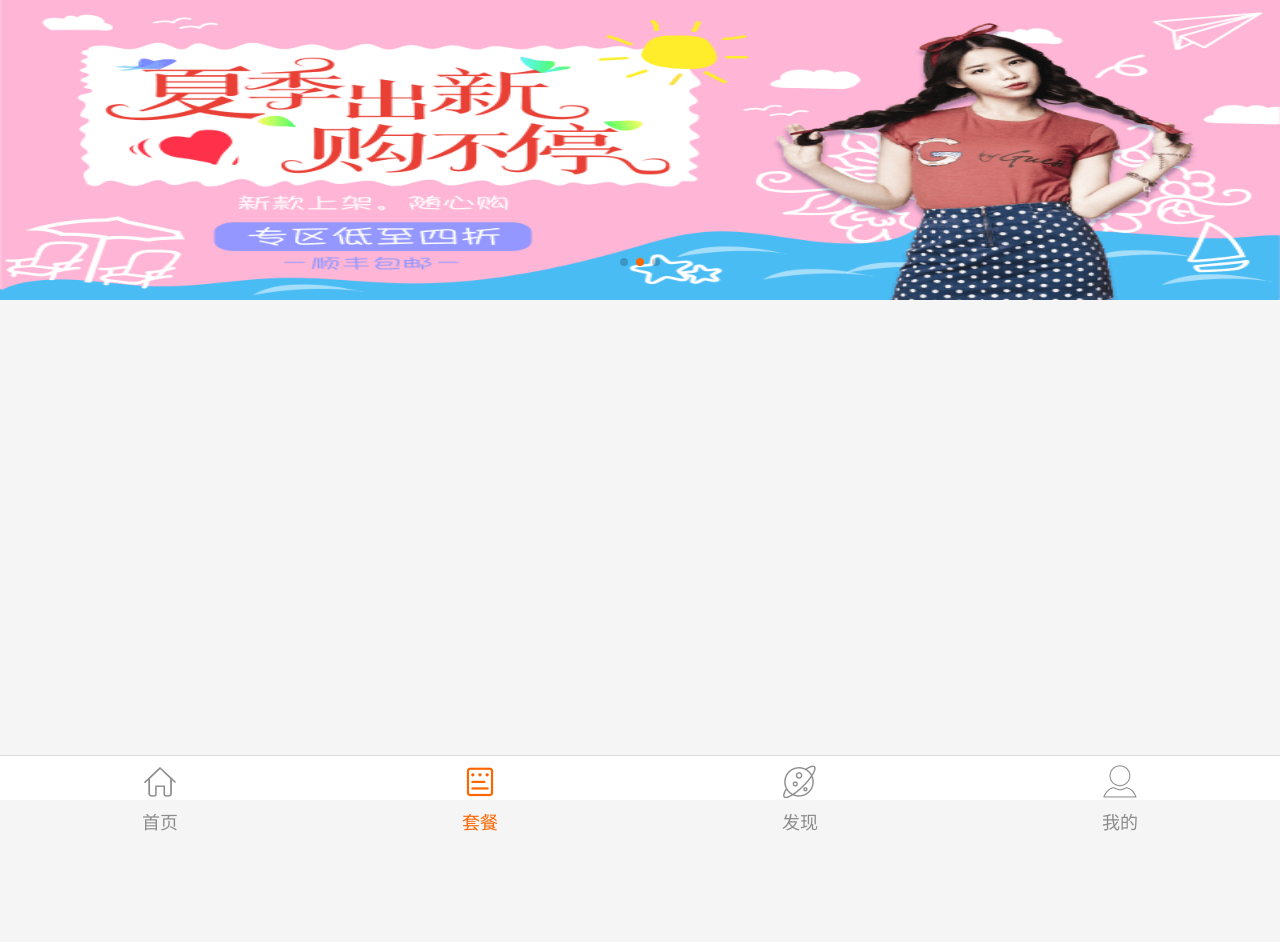
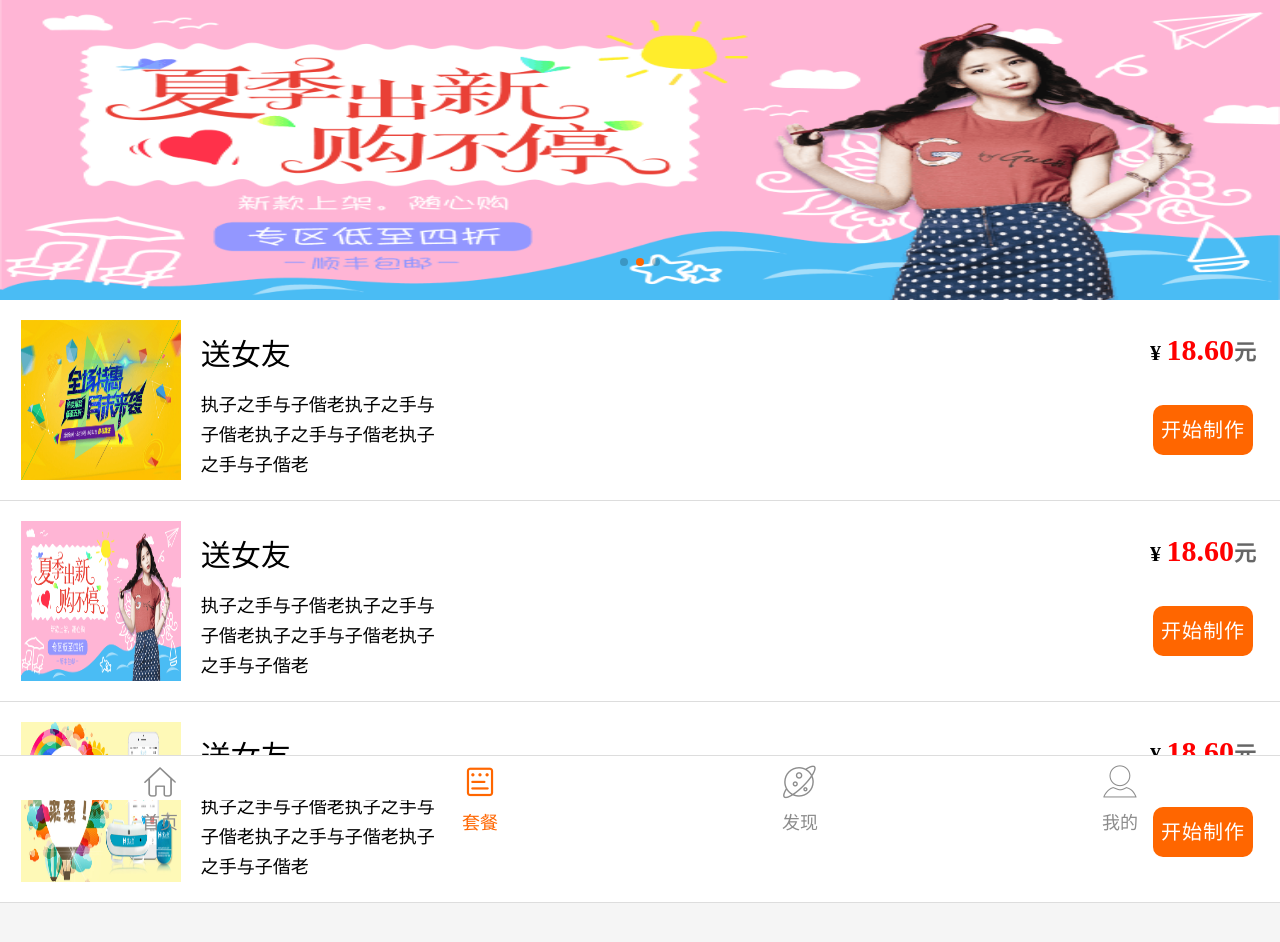
Before and after one commit to webxinyu/PerfectConfession, a plain HTML site: page giftBags.html in a window 1280 px wide. Before the commit the page ends 800 px from the top, so only its background shows below. Drawn offline with Linux system fonts and the light colour scheme.

Commit message:
套餐列表

```diff
--- a/css/custom/giftBags.css
+++ b/css/custom/giftBags.css
@@ -21,3 +21,83 @@ header {		/* 头部 */
 .swiper-pagination-bullet-active {
 	background: #ff6600;
 }
+.bagsList {			/* 套餐列表 */
+	margin-bottom: 44px;
+}
+.bagsList li {
+	padding: 0 7px 0 0.7px;
+	height: 2rem;
+	background: #fff;
+	border-bottom: 1px #ddd solid;
+}
+.bagsList li .bagsListLeft {
+	float: left;
+	width: 1.6rem;
+	height: 1.6rem;
+	margin: 0.2rem;
+}
+.bagsList li .bagsListLeft>img {
+	display: block;
+	height: 100%;
+	width: 100%;
+}
+.bagsList li .titleAndCon {
+	height: 1.6rem;
+	width: 2.5rem;
+	margin: 0.2rem 0;
+	float: left;
+}
+.bagsList li .titleAndCon>h3 {
+	height: 0.7rem;
+	line-height: 0.7rem;
+	font-size: 0.3rem;
+	font-weight: normal;
+}
+.bagsList li .titleAndCon>h4 {
+	height: 0.9rem;
+	line-height: 0.3rem;
+	font-size: 0.18rem;
+	font-weight: normal;
+}
+.bagsList li .bagsListRight {
+	height: 1.6rem;
+	width: 1.4rem;
+	float: right;
+	margin: 0.2rem 0;
+}
+.bagsList li .bagsListRight>h5 {		/* 价格 */
+	height: 0.6rem;
+	line-height: 0.6rem;
+	font-size: 0.22rem;
+	text-align: center;
+}
+.bagsList li .bagsListRight>h5>b {
+	font-size: 0.3rem;
+	color: #f00;
+}
+.bagsList li .bagsListRight>h5>i {
+	color: #666;
+	font-style: normal;
+}
+.bagsList li .bagsListRight>p {
+	height: 1rem;
+	position: relative;
+}
+.bagsList li .bagsListRight>p>a {
+	height: 0.5rem;
+	line-height: 0.5rem;
+	text-align: center;
+	width: 1rem;
+	position: absolute;
+	top: 50%;
+	margin-top: -0.25rem;
+	left: 50%;
+	margin-left: -0.5rem;
+	font-size: 0.2rem;
+	background: #FF6600;
+	color: #fff;
+	border: none;
+	outline: none;
+	border-radius: 0.1rem;
+	letter-spacing: 1px;
+}
--- a/giftBags.html
+++ b/giftBags.html
@@ -22,7 +22,48 @@
 			</div>
 		</header>
 
-
+		<!-- 列表内容 -->
+		<ul class="bagsList">
+			<li>
+				<div class="bagsListLeft">
+					<img src="img/banner01.png"/>
+				</div>
+				<div class="titleAndCon">
+					<h3>送女友</h3>
+					<h4>执子之手与子偕老执子之手与子偕老执子之手与子偕老执子之手与子偕老</h4>
+				</div>
+				<div class="bagsListRight">
+					<h5>&yen; <b>18.60</b><i>元</i></h5>
+					<p><a id="sureBtn" class="sureBtn" >开始制作</a></p>
+				</div>
+			</li>
+			<li>
+				<div class="bagsListLeft">
+					<img src="img/banner02.png"/>
+				</div>
+				<div class="titleAndCon">
+					<h3>送女友</h3>
+					<h4>执子之手与子偕老执子之手与子偕老执子之手与子偕老执子之手与子偕老</h4>
+				</div>
+				<div class="bagsListRight">
+					<h5>&yen; <b>18.60</b><i>元</i></h5>
+					<p><a id="sureBtn" class="sureBtn" >开始制作</a></p>
+				</div>
+			</li>
+			<li>
+				<div class="bagsListLeft">
+					<img src="img/banner03.jpg"/>
+				</div>
+				<div class="titleAndCon">
+					<h3>送女友</h3>
+					<h4>执子之手与子偕老执子之手与子偕老执子之手与子偕老执子之手与子偕老</h4>
+				</div>
+				<div class="bagsListRight">
+					<h5>&yen; <b>18.60</b><i>元</i></h5>
+					<p><a id="sureBtn" class="sureBtn" >开始制作</a></p>
+				</div>
+			</li>
+		</ul>
 		<!-- 底部导航 -->
 		<footer>
 			<ul>
--- a/js/custom/giftBags.js
+++ b/js/custom/giftBags.js
@@ -5,3 +5,11 @@ var mySwiper = new Swiper('.swiper-container', {
     	el: '.swiper-pagination',
   	},
 })
+$(function(){
+	$(".sureBtn").on("touchstart",function(){
+		$(this).css("background","#d65e0e");
+	})
+	$(".sureBtn").on("touchend",function(){
+		$(this).css("background","#FF6600");
+	})
+})
```
Also changed, not shown: 1 other file.
